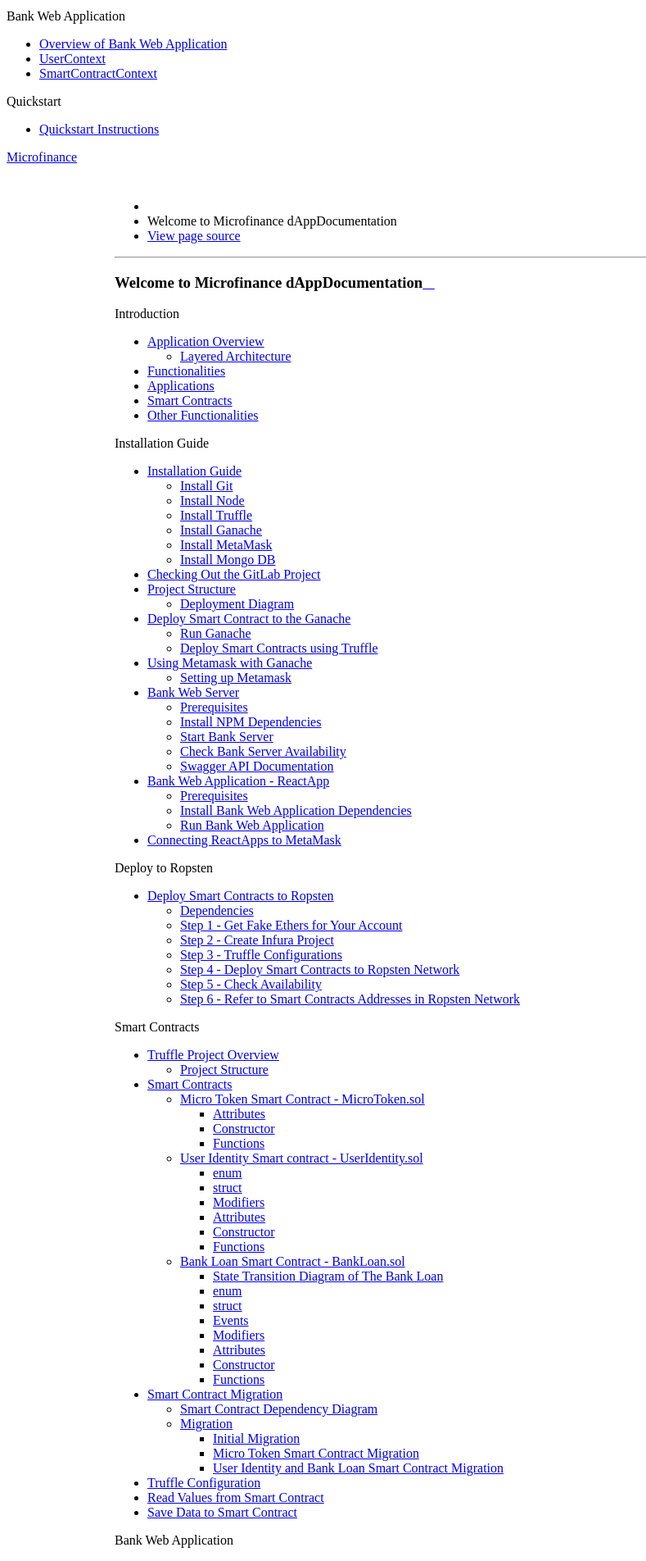
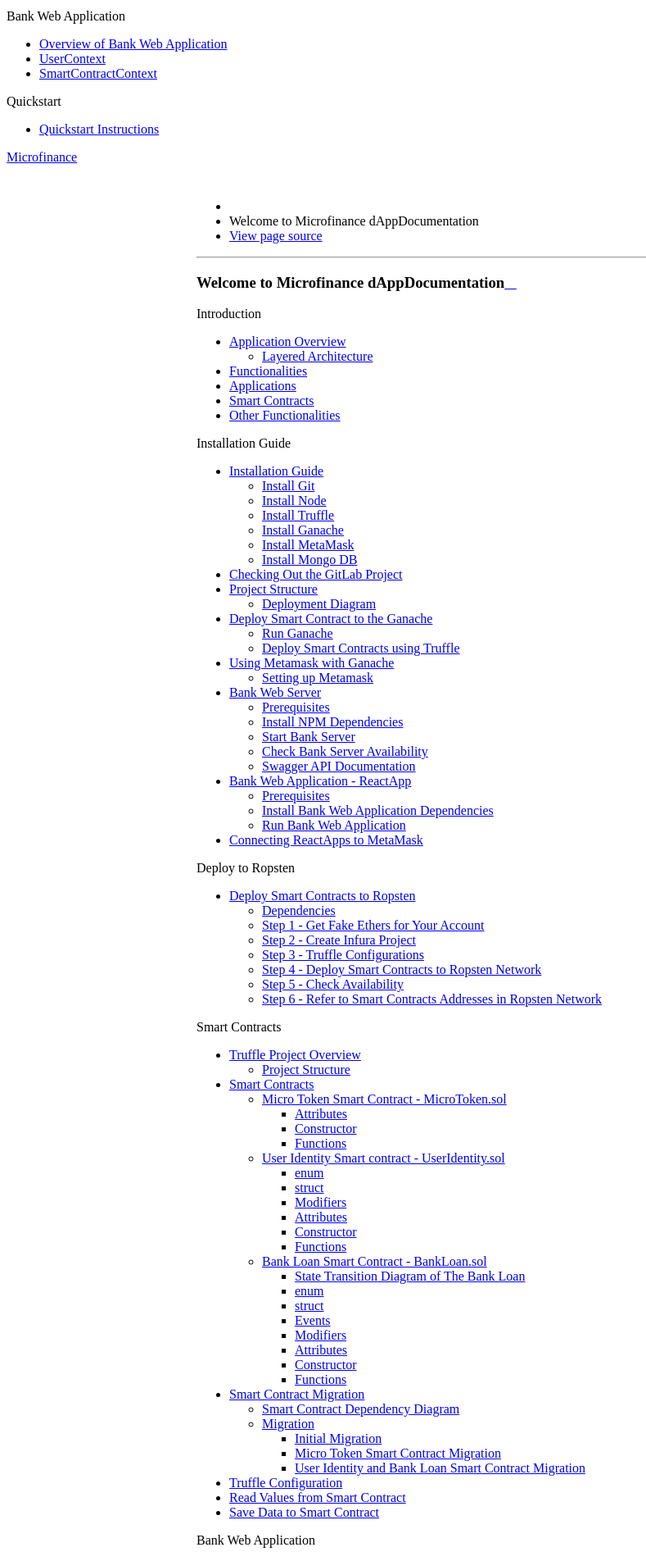
Before and after one commit to NivedithaKarthikeyan/LandregistryApp, a Sphinx documentation site: the page built from docs/source/index.rst, in a window 1280 px wide. Shown: the part 612-2516 px from the top of the page at 82% size, without its empty margins (0-789 px from the left). Built offline with Sphinx 7.4.7 and the Read the Docs theme 2.0.0, drawn with Linux system fonts in a browser that asks for light colours.

Commit message:
Update docs/source/_static/custom.css

```diff
--- a/docs/source/_static/custom.css
+++ b/docs/source/_static/custom.css
@@ -1,8 +1,12 @@
+/*
+
 @import url("theme.css");
+
+*/
 
 .wy-nav-content{
     padding:1.618em 3.236em;
     height:100%;
-    max-width:1000px;
+    max-width:800px;
     margin:auto
 }
```
